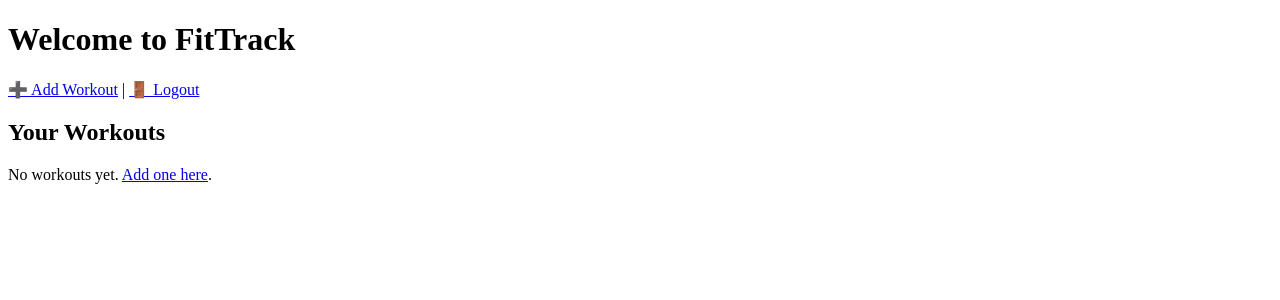
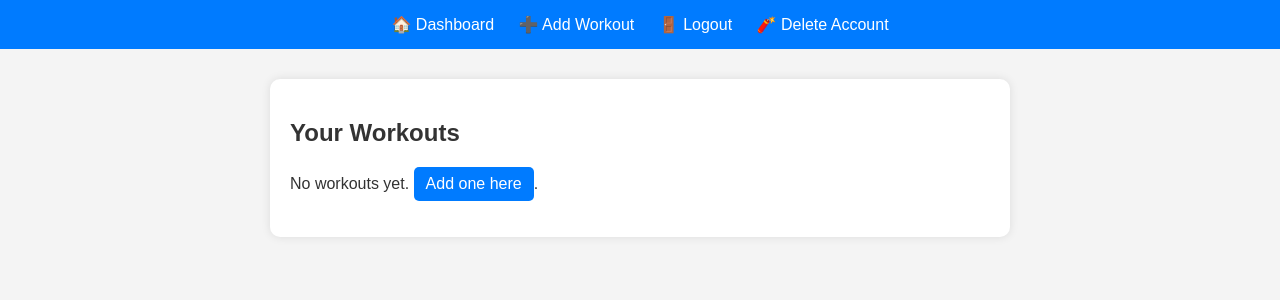
Before and after one commit to yanalsamaraa1/Capstone-Project, a Django app: page / in a window 1280 px wide. Shown: the top 300 px of the page. Run offline with Django 5.2, Linux system fonts and the light colour scheme; a user stored in the database is signed in; data comes from the database, SQL or seed files in the repository; both versions use the stored data as it was after the commit.

Commit message:
added more stuff like delete user

```diff
--- /dev/null
+++ b/workouts/templates/workouts/base.html
@@ -0,0 +1,92 @@
+<!DOCTYPE html>
+<html lang="en">
+<head>
+    <meta charset="UTF-8">
+    <meta name="viewport" content="width=device-width, initial-scale=1.0">
+    <title>{% block title %}FitTrack{% endblock %}</title>
+    <style>
+        body {
+            font-family: Arial, sans-serif;
+            background: #f4f4f4;
+            color: #333;
+            margin: 0;
+            padding: 0;
+        }
+        header {
+            background: #007bff;
+            color: white;
+            padding: 15px;
+            text-align: center;
+        }
+        header a {
+            color: white;
+            margin: 0 10px;
+            text-decoration: none;
+        }
+        .container {
+            max-width: 700px;
+            margin: 30px auto;
+            background: white;
+            padding: 20px;
+            border-radius: 10px;
+            box-shadow: 0 0 10px rgba(0,0,0,0.1);
+        }
+        button, input[type="submit"] {
+            padding: 10px 15px;
+            border: none;
+            border-radius: 5px;
+            cursor: pointer;
+        }
+        a.button {
+            display: inline-block;
+            padding: 8px 12px;
+            background: #007bff;
+            color: white;
+            text-decoration: none;
+            border-radius: 5px;
+        }
+        a.button:hover { background: #0056b3; }
+        .danger { background: #dc3545; }
+        .danger:hover { background: #c82333; }
+
+        /* ✅ Message bar styling */
+        .messages {
+            text-align: center;
+            padding: 10px;
+            margin: 0;
+        }
+        .success {
+            background: #d4edda;
+            color: #155724;
+        }
+        .error {
+            background: #f8d7da;
+            color: #721c24;
+        }
+    </style>
+</head>
+<body>
+    <header>
+        <a href="{% url 'dashboard' %}">🏠 Dashboard</a>
+        <a href="{% url 'add_workout' %}">➕ Add Workout</a>
+        <a href="{% url 'logout' %}">🚪 Logout</a>
+        <a href="{% url 'delete_account' %}">🧨 Delete Account</a>
+
+    </header>
+
+    <!-- ✅ Global message bar -->
+    {% if messages %}
+    <div class="messages">
+        {% for message in messages %}
+            <div class="{% if message.tags %}{{ message.tags }}{% endif %}">
+                {{ message }}
+            </div>
+        {% endfor %}
+    </div>
+    {% endif %}
+
+    <div class="container">
+        {% block content %}{% endblock %}
+    </div>
+</body>
+</html>
--- a/workouts/templates/workouts/dashboard.html
+++ b/workouts/templates/workouts/dashboard.html
@@ -1,37 +1,22 @@
-<!DOCTYPE html>
-<html lang="en">
-<head>
-    <meta charset="UTF-8">
-    <meta name="viewport" content="width=device-width, initial-scale=1.0">
-    <title>FitTrack Dashboard</title>
-</head>
-<body>
-    <h1>Welcome to FitTrack</h1>
+{% extends 'workouts/base.html' %}
 
-    <p>
-        <a href="{% url 'add_workout' %}">➕ Add Workout</a> |
-        <a href="{% url 'logout' %}">🚪 Logout</a>
-    </p>
+{% block title %}Dashboard{% endblock %}
 
+{% block content %}
 <h2>Your Workouts</h2>
 
 {% if workouts %}
     <ul>
         {% for w in workouts %}
             <li>
-                    <strong>{{ w.name }}</strong> — {{ w.weight }}kg × {{ w.reps }} reps ({{ w.date }})
-                    <br>
-                    <b>ID:</b> {{ w.id }}
-                    <br>
-                    <a href="{% url 'workout_detail' w.id %}">🔍 View</a> |
-                    <a href="{% url 'edit_workout' w.id %}">✏️ Edit</a>
-                    | <a href="{% url 'delete_workout' w.id %}" style="color:red;">🗑️ Delete</a>
-
+                <strong>{{ w.name }}</strong> — {{ w.weight }}kg × {{ w.reps }} reps ({{ w.date }})<br>
+                <a href="{% url 'workout_detail' w.id %}" class="button">View</a>
+                <a href="{% url 'edit_workout' w.id %}" class="button">Edit</a>
+                <a href="{% url 'delete_workout' w.id %}" class="button danger">Delete</a>
             </li>
         {% endfor %}
     </ul>
 {% else %}
-        <p>No workouts yet. <a href="{% url 'add_workout' %}">Add one here</a>.</p>
+    <p>No workouts yet. <a href="{% url 'add_workout' %}" class="button">Add one here</a>.</p>
 {% endif %}
-</body>
-</html>
+{% endblock %}
--- a/workouts/urls.py
+++ b/workouts/urls.py
@@ -10,6 +10,7 @@ urlpatterns = [
     path('add/', views.add_workout, name='add_workout'),
     path('edit/<int:id>/', views.edit_workout, name='edit_workout'),
     path('delete/<int:id>/', views.delete_workout, name='delete_workout'),
+    path('delete-account/', views.delete_account, name='delete_account'),
 
 
 ]
--- a/workouts/views.py
+++ b/workouts/views.py
@@ -119,3 +119,15 @@ def delete_workout(request, id):
         return redirect('dashboard')
 
     return render(request, 'workouts/delete_workout.html', {'workout': workout})
+    # ---------- DELETE ACCOUNT ----------
+def delete_account(request):
+    if not request.user.is_authenticated:
+        return redirect('login')
+
+    if request.method == 'POST':
+        user = request.user
+        user.delete()
+        messages.success(request, 'Your account and all associated workouts have been deleted.')
+        return redirect('login')
+
+    return render(request, 'workouts/delete_account.html')
```
Also changed, not shown: workouts/templates/workouts/add_workout.html (+16 -29 lines), workouts/templates/workouts/delete_account.html (added, +16 -0 lines), workouts/templates/workouts/delete_workout.html (+15 -27 lines), workouts/templates/workouts/edit_workout.html (+13 -29 lines), workouts/templates/workouts/login.html (+12 -22 lines), workouts/templates/workouts/register.html (+13 -23 lines), workouts/templates/workouts/workout_detail.html (+17 -13 lines), db.sqlite3. Lines whose indentation alone changed are shown as unchanged.
